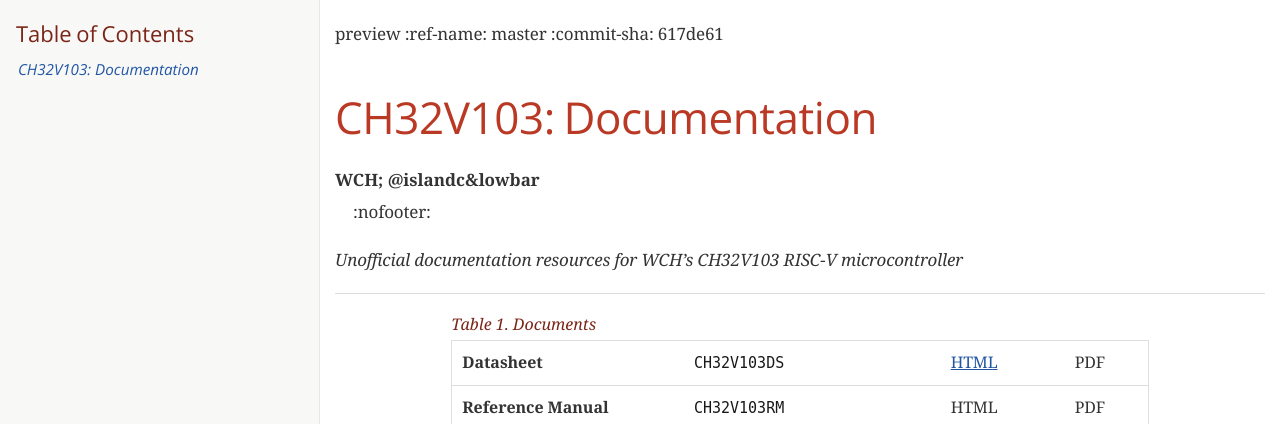
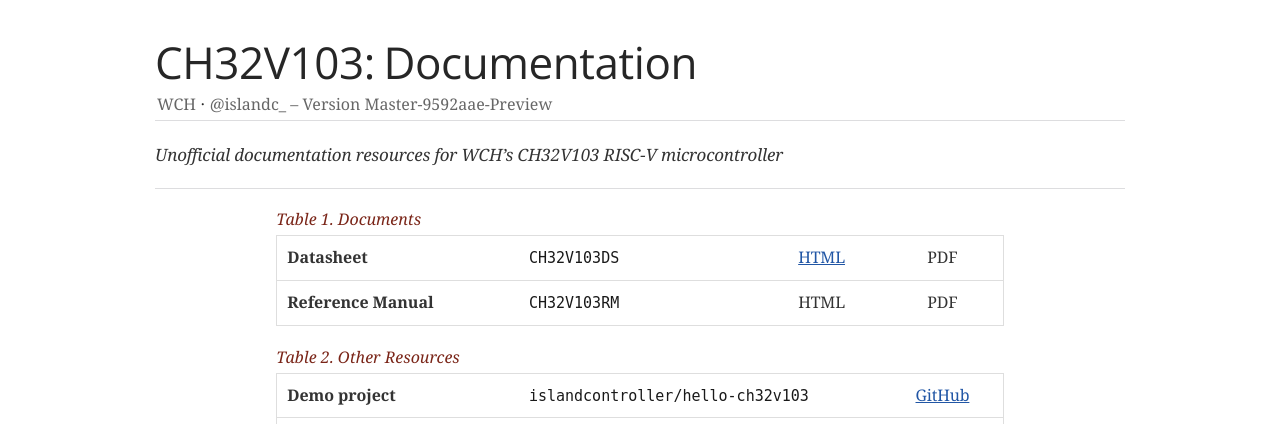
Before and after one commit to islandcontroller/doc-ch32v103, a plain HTML site: page index.html in a window 1280 px wide. Shown: the top 424 px of the page. Drawn offline with nearby package versions, Linux system fonts and the light colour scheme; a web font is replaced by a local one.

Commit message:
deploy: 9592aae7a4c46bc895678d2cdaed33a4cdf386ac

```diff
--- a/index.html
+++ b/index.html
@@ -5,6 +5,7 @@
 <meta http-equiv="X-UA-Compatible" content="IE=edge">
 <meta name="viewport" content="width=device-width, initial-scale=1.0">
 <meta name="generator" content="Asciidoctor 2.0.17">
+<meta name="author" content="WCH, &commat;islandc&lowbar;">
 <title>CH32V103: Documentation</title>
 <link rel="stylesheet" href="https://fonts.googleapis.com/css?family=Open+Sans:300,300italic,400,400italic,600,600italic%7CNoto+Serif:400,400italic,700,700italic%7CDroid+Sans+Mono:400,700">
 <style>
@@ -437,30 +438,16 @@ body.book #toc,body.book #preamble,body.book h1.sect0,body.book .sect1>h2{page-b
 </style>
 <link rel="stylesheet" href="https://cdnjs.cloudflare.com/ajax/libs/font-awesome/4.7.0/css/font-awesome.min.css">
 </head>
-<body class="article toc2 toc-left">
+<body class="article">
 <div id="header">
-<div id="toc" class="toc2">
-<div id="toctitle">Table of Contents</div>
-<ul class="sectlevel0">
-<li><a href="#_ch32v103_documentation">CH32V103: Documentation</a></li>
-</ul>
+<h1>CH32V103: Documentation</h1>
+<div class="details">
+<span id="author" class="author">WCH</span><br>
+<span id="author2" class="author">&commat;islandc&lowbar;</span><br>
+<span id="revnumber">version master-9592aae-preview</span>
 </div>
 </div>
 <div id="content">
-<div class="paragraph">
-<p>preview
-:ref-name: master
-:commit-sha: 617de61</p>
-</div>
-<h1 id="_ch32v103_documentation" class="sect0"><a class="anchor" href="#_ch32v103_documentation"></a>CH32V103: Documentation</h1>
-<div class="dlist">
-<dl>
-<dt class="hdlist1">WCH; &commat;islandc&amp;lowbar</dt>
-<dd>
-<p>:nofooter:</p>
-</dd>
-</dl>
-</div>
 <div class="paragraph">
 <p><em>Unofficial documentation resources for WCH&#8217;s CH32V103 RISC-V microcontroller</em></p>
 </div>
```
Also changed, not shown: datasheet/index.html (+11 -15 lines).
